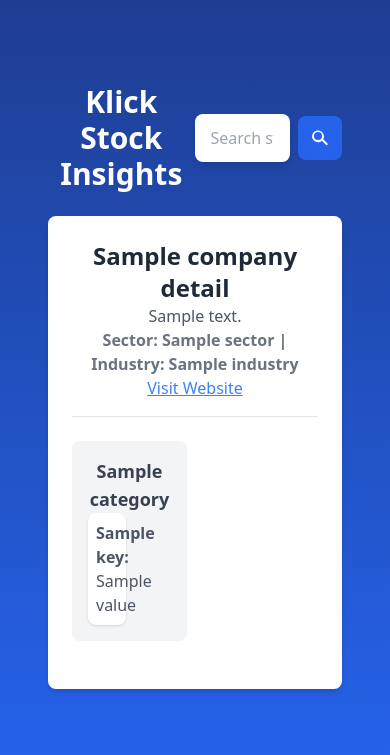
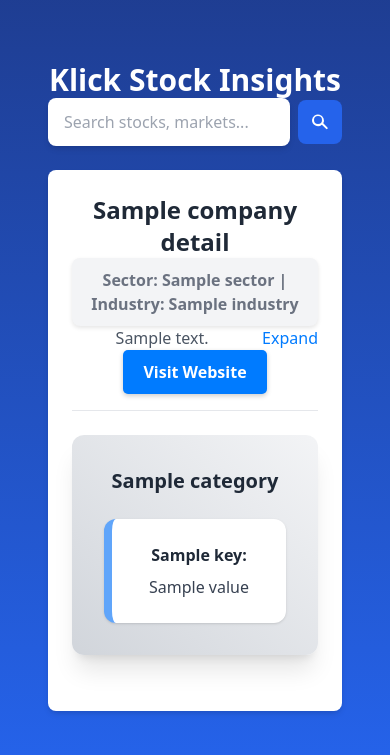
Before and after one commit to HARI-KIRAN-REDDY/FundamentalAnalysis, a Flask app: template templates/data.html in a window 390 px wide. Shown: the part 72-827 px from the top of the page. Run offline with Flask 3, Linux system fonts and the light colour scheme; the template is opened without the code that fills it: most values are stand-ins (such as "Sample title", 1, 10 or a date in 2020); some libraries are stand-ins or nearby versions.

Commit message:
Mobile Version updated

```diff
--- a/app/api_operations/StockDetails.py
+++ b/app/api_operations/StockDetails.py
@@ -88,7 +88,7 @@ class StockDetails:
             updated_data['Lowest Target Price'] = data.get('targetLowPrice')
             updated_data['Highest Target Price'] = data.get('targetHighPrice')
             updated_data['Average Target Price'] = data.get('targetMeanPrice')
-            updated_data['Median Target Price'] = data.get('targetMeanPrice')
+            updated_data['Median Target Price'] = data.get('targetMedianPrice')
             updated_data['No of Analyst Opinions'] = data.get('numberOfAnalystOpinions')
             updated_data['Recommendation'] = data.get('recommendationKey')
             self.standardized_data['Targets'] = updated_data
--- a/app/run.py
+++ /dev/null
@@ -1,37 +0,0 @@
-from flask import render_template, Flask, request, jsonify
-import yfinance as yf
-from api_operations.stocks_dict import symbol_to_company
-from api_operations.StockDetails import StockDetails
-
-app = Flask(__name__)
-
-@app.route('/suggestions')
-def get_suggestions():
-    query = request.args.get('query', '').strip().lower()
-    if not query or len(query) < 3:
-        return jsonify([])  # Return empty if query is too short
-
-    # Search both in stock symbols and company names
-    matches = [
-        {"symbol": symbol, "name": name}
-        for symbol, name in symbol_to_company.items()
-        if query in symbol.lower() or query in name.lower()
-    ]
-
-    return jsonify(matches[:5])
-
-
-@app.route('/')
-def home():
-    return render_template('index.html')
-
-@app.route('/data')
-def display_data():
-    query = request.args.get('query', '')
-    data = {}
-    if query:
-        data = StockDetails(query).get_standardized_data()
-    return render_template('data.html', data=data)
-
-if __name__ == '__main__':
-    app.run(debug=True)
--- /dev/null
+++ b/templates/buttons/data_sub_website_button.html
@@ -0,0 +1,26 @@
+<a href="{{ data['Company Details']['website'] }}" target="_blank" class="custom-link">Visit Website</a>
+
+<style>
+.custom-link {
+    display: inline-block;
+    background-color: #007BFF;
+    color: white;
+    padding: 10px 20px;
+    border-radius: 5px;
+    text-decoration: none;
+    transition: background-color 0.3s, transform 0.3s;
+    font-weight: bold;
+    box-shadow: 0 2px 5px rgba(0, 0, 0, 0.2);
+}
+
+.custom-link:hover, .custom-link:focus {
+    background-color: #0056b3;
+    transform: translateY(-2px);
+    box-shadow: 0 4px 8px rgba(0, 0, 0, 0.3);
+}
+
+.custom-link:active {
+    transform: translateY(1px);
+    box-shadow: 0 2px 5px rgba(0, 0, 0, 0.2);
+}
+</style>
--- a/templates/data.html
+++ b/templates/data.html
@@ -3,8 +3,8 @@
 {% block content %}
 <div class="container mx-auto p-6">
     <!-- Navigation & Search -->
-    <div class="flex justify-between items-center mb-6">
-        <h1 class="text-3xl font-bold text-white">Klick Stock Insights</h1>
+    <div class="flex flex-col md:flex-row justify-between items-center mb-6">
+        <h1 class="text-3xl font-bold text-white text-center md:text-left">Klick Stock Insights</h1>
         {% include "forms/_search_form.html" %}
     </div>
 
@@ -13,29 +13,20 @@
         <!-- Company Overview -->
         <div class="mb-6 border-b pb-4">
             <h2 class="text-2xl font-semibold text-gray-800">{{ data['Company Details']['longName'] }}</h2>
-            <p class="text-gray-600">{{ data['Company Details']['longBusinessSummary'] }}</p>
-            <p class="text-gray-500"><b>Sector: {{ data['Company Details']['sector'] }} | Industry: {{ data['Company Details']['industry'] }}</b></p>
-            <a href="{{ data['Company Details']['website'] }}" target="_blank" class="text-blue-500 underline">Visit Website</a>
+            <p style="color: #6b7280; font-weight: bold; font-size: 16px; padding: 10px; background-color: #f3f4f6; border-radius: 8px; box-shadow: 0 2px 4px rgba(0, 0, 0, 0.1);">
+                Sector: {{ data['Company Details']['sector'] }} | Industry: {{ data['Company Details']['industry'] }}
+            </p>
+            {% include "summary.html" %}
+            {% include "buttons/data_sub_website_button.html" %}
         </div>
 
-        <!-- Stock Overview Grid -->
-        <div class="grid grid-cols-2 gap-4 mb-6">
-            {% for category, details in data.items() if category != 'Company Details' %}
-            <div class="bg-gray-100 p-4 rounded-lg">
-                <h3 class="text-lg font-bold text-gray-700">{{ category }}</h3>
-                <div class="grid grid-cols-2 gap-2 text-gray-600">
-                    {% for key, value in details.items() %}
-                    <div class="p-2 bg-white shadow rounded-lg">
-                        <span class="font-semibold">{{ key }}:</span> {{ value }}
-                    </div>
-                    {% endfor %}
-                </div>
-            </div>
-            {% endfor %}
-        </div>
+        {% include "data_sub_grid.html" %}
     </div>
     {% else %}
         <p class="text-gray-600 text-center mt-4">No stock data available. Try searching for a stock symbol.</p>
     {% endif %}
 </div>
+
+
+
 {% endblock %}
--- /dev/null
+++ b/templates/data_sub_grid.html
@@ -0,0 +1,22 @@
+<!-- Stock Overview Grid -->
+<div class="grid grid-cols-1 md:grid-cols-2 gap-8 mb-8">
+    {% for category, details in data.items() if category != 'Company Details' %}
+    <div class="bg-gradient-to-bl from-gray-100 to-gray-300 p-8 rounded-xl shadow-xl hover:shadow-2xl transition-shadow duration-500 ease-in-out">
+        <h3 class="text-xl font-bold text-gray-800 mb-6">{{ category }}</h3>
+        <div class="grid grid-cols-1 sm:grid-cols-2 gap-6 text-gray-600">
+            {% for key, value in details.items() %}
+            <div class="p-6 bg-white shadow rounded-xl flex flex-col hover:bg-gray-50 transition-all duration-500 ease-in-out border-l-8 border-blue-400">
+                <div class="flex flex-col justify-between h-full">
+                    <div class="mb-2">
+                        <span class="font-semibold text-gray-800 text-md block">{{ key }}:</span>
+                    </div>
+                    <div>
+                        <span class="text-gray-700 text-md block">{{ value }}</span>
+                    </div>
+                </div>
+            </div>
+            {% endfor %}
+        </div>
+    </div>
+    {% endfor %}
+</div>
--- /dev/null
+++ b/templates/summary.html
@@ -0,0 +1,41 @@
+<div class="container" style="display: flex; align-items: center;">
+    <p class="text-gray-600 truncate" id="summary-text" style="margin-right: 10px;">{{ data['Company Details']['longBusinessSummary'] }}</p>
+    <button id="expand-btn" class="expand-btn" style="background: none; color: #007BFF; padding: 0; font-size: 16px;">Expand</button>
+</div>
+
+<style>
+.text-gray-600 {
+    color: #4b5563;
+    flex-grow: 1;
+}
+
+.truncate {
+    white-space: nowrap;
+    overflow: hidden;
+    text-overflow: ellipsis;
+}
+
+.expand-btn {
+    border: none;
+    cursor: pointer;
+    transition: color 0.3s;
+}
+
+.expand-btn:hover, .expand-btn:focus {
+    color: #0056b3; /* Darker blue on hover */
+    text-decoration: underline;
+}
+</style>
+
+<script>
+document.getElementById('expand-btn').addEventListener('click', function() {
+    var summaryElement = document.getElementById('summary-text');
+    var btn = document.getElementById('expand-btn');
+    summaryElement.classList.toggle('truncate');
+    if (summaryElement.classList.contains('truncate')) {
+        btn.textContent = 'Expand';
+    } else {
+        btn.textContent = 'Collapse';
+    }
+});
+</script>
```
Also changed, not shown: config.py (added).
